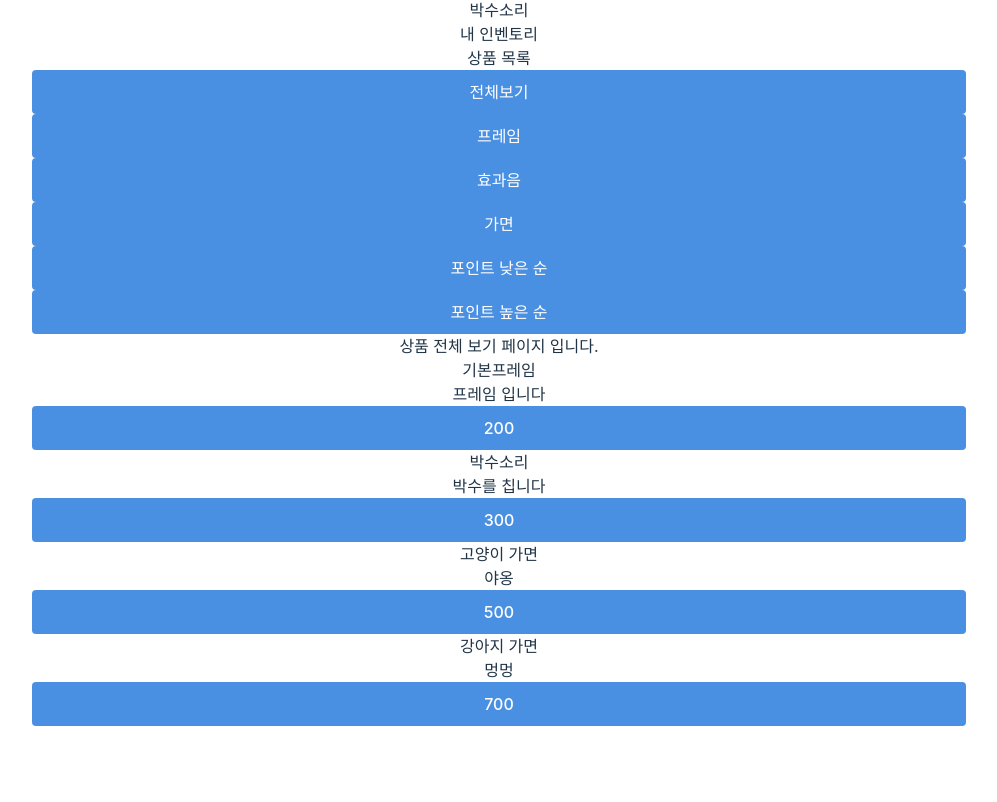
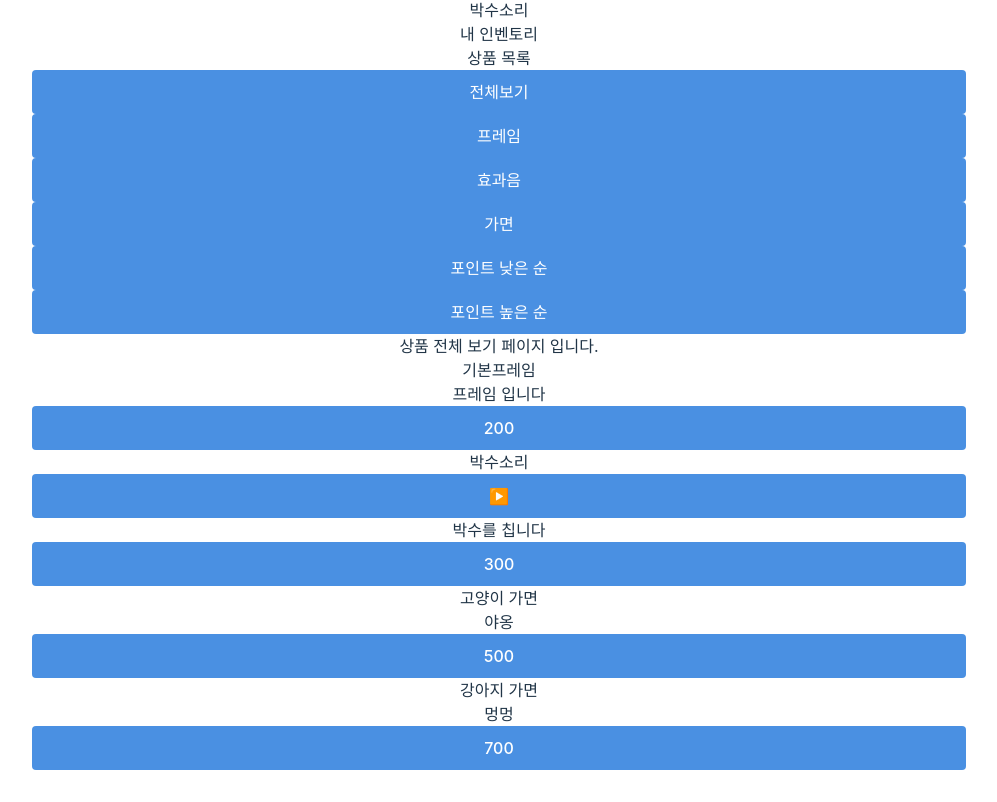
Before and after one commit to stitchzzang/Overthecam_PJT, a React (Vite) app in the folder frontend/overthecam/: page /store in a window 1280 px wide. Shown: the part 589-1391 px from the top of the page, without its empty margins (141-1138 px from the left). Before the commit the page ends 1347 px from the top, so only its background shows below. Built offline with nearby package versions, Linux system fonts and the light colour scheme; no server answers.

Commit message:
✨ feat: 아이템 목록 오디오 재생 구현현

```diff
--- a/frontend/overthecam/src/components/ItemShop/ItemListItem.jsx
+++ b/frontend/overthecam/src/components/ItemShop/ItemListItem.jsx
@@ -2,9 +2,25 @@ import { useRef, useState } from "react";
 import PurchaseConfirmModal from "./PurchaseConfirmModal";
 
 function ItemListItem({ itemInfo }) {
+  const [isPlaying, setIsPlaying] = useState(false);
   const purchaseDialog = useRef();
   const onShowModal = () => {
     purchaseDialog.current.showModal();
+  };
+  const handlePlay = () => {
+    const audioElement = document.getElementById("audio-player");
+    if (audioElement) {
+      audioElement.play();
+      setIsPlaying(true);
+    }
+  };
+
+  const handlePause = () => {
+    const audioElement = document.getElementById("audio-player");
+    if (audioElement) {
+      audioElement.pause();
+      setIsPlaying(false);
+    }
   };
   return (
     <>
@@ -17,7 +33,18 @@ function ItemListItem({ itemInfo }) {
       />
       <div>
         <h5>{itemInfo.name}</h5>
-        <img src={itemInfo.imageURL} alt="" />
+        {itemInfo.type === 1 ? (
+          <div>
+            <audio id="audio-player" src={itemInfo.imageURL} />
+            <div>
+              <button onClick={isPlaying ? handlePause : handlePlay}>
+                {isPlaying ? "⏸️" : "▶️"}
+              </button>
+            </div>
+          </div>
+        ) : (
+          <img src={itemInfo.imageURL} alt="" />
+        )}
         <p>{itemInfo.detail}</p>
         <div>
           <button onClick={onShowModal}>{itemInfo.price}</button>
```
